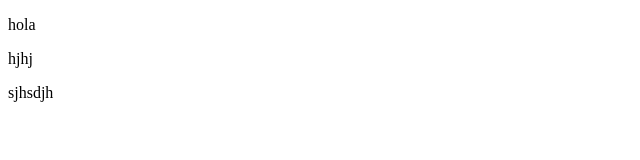
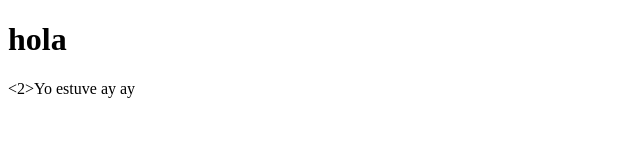
Before and after one commit to ConstantinoAntonio/practica16may, a plain HTML site: page yosienteestuvehay.html in a window 1280 px wide. Shown: the whole page, without its empty margins (0-640 px from the left). Drawn offline with Linux system fonts and the light colour scheme.

Commit message:
cambios
cambios y eliminacion de archivos

```diff
--- a/hola2.html
+++ b/yosienteestuvehay.html
@@ -7,8 +7,7 @@
     <title>Document</title>
 </head>
 <body>
-    <p>hola</p>
-    <p>hjhj</p>
-    <span>sjhsdjh</span>
+    <h1>hola</h1>
+    <2>Yo estuve ay ay </2>
 </body>
 </html>
```
Also changed, not shown: index.html (+3 -0 lines).
